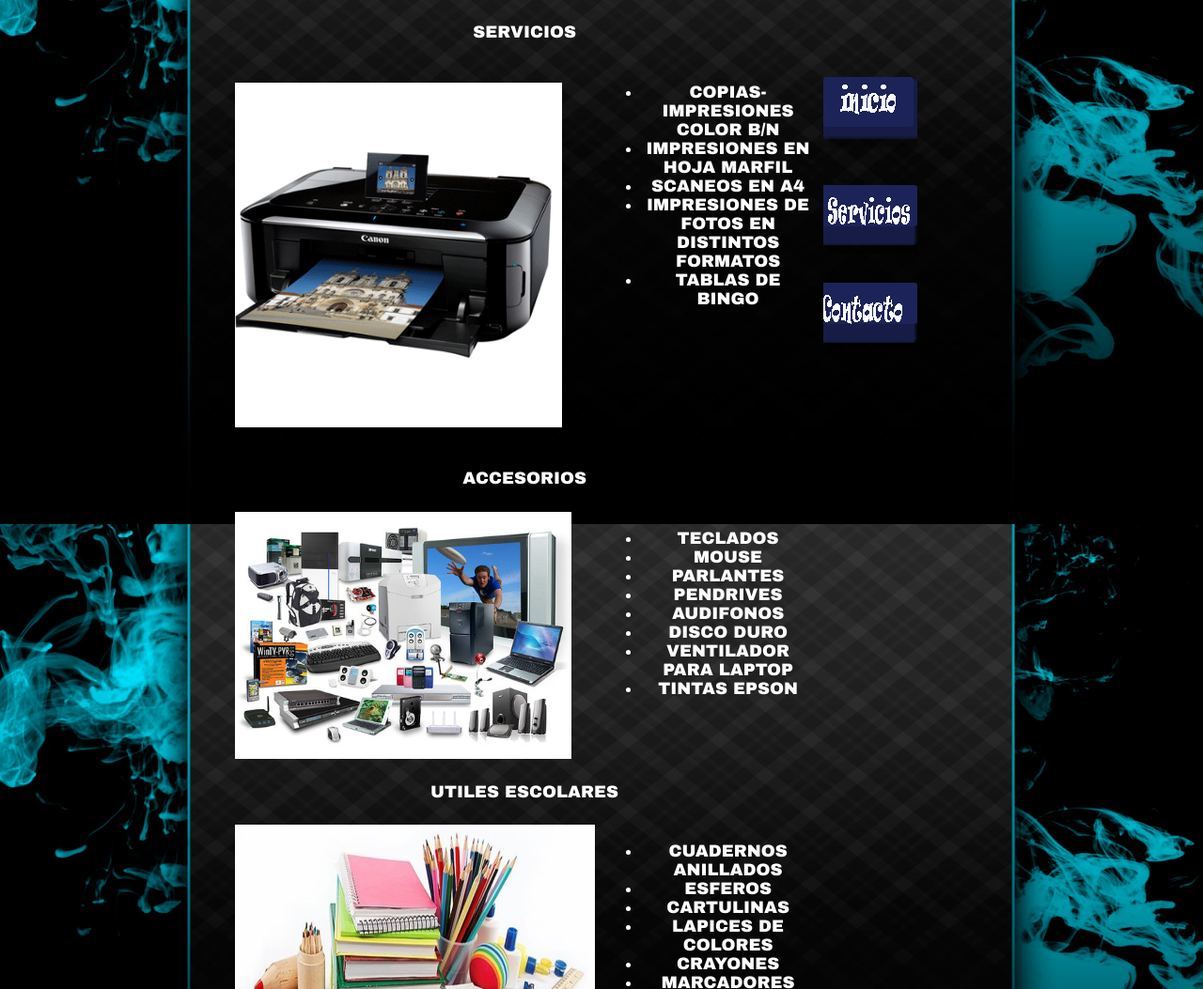
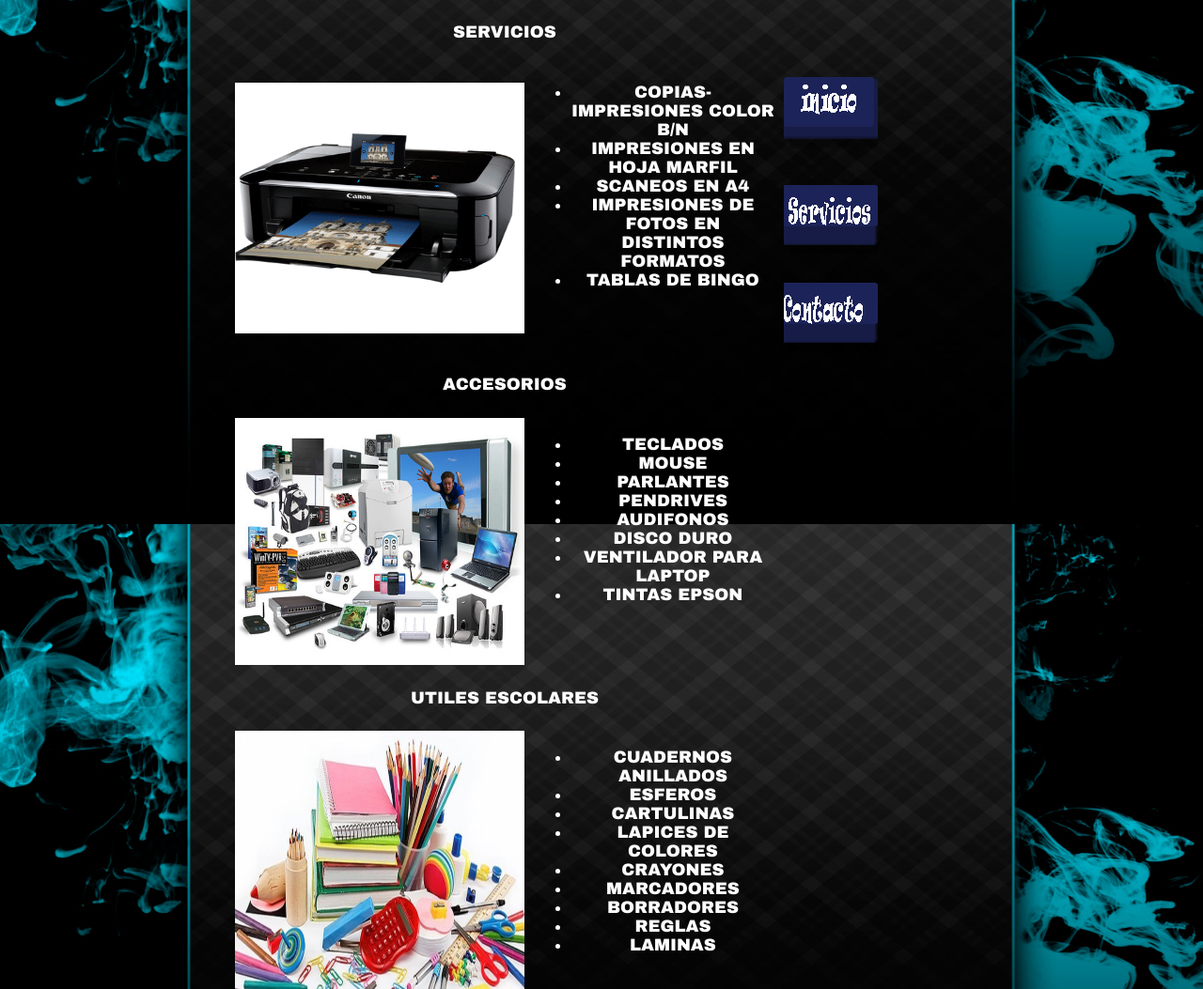
Before and after one commit to stivendev/website, a plain HTML site: page servicios.html in a window 1280 px wide. Shown: the part 242-1295 px from the top of the page at 94% size. Drawn offline with Linux system fonts and the light colour scheme.

Commit message:
Tamaño de imagenes

```diff
--- a/servicios.html
+++ b/servicios.html
@@ -52,7 +52,7 @@ function MM_swapImage() { //v3.0
     <td width="199">&nbsp;</td>
   </tr>
   <tr>
-    <td width="295" height="144" align="left" valign="top"><p><img src="imagenes/impresion.gif" width="348" height="367" /></p></td>
+    <td width="295" height="144" align="left" valign="top"><p><img src="imagenes/impresion.gif" width="308" height="267" /></p></td>
     <td width="258" height="144" align="center" valign="top"><ul>
       <li>COPIAS-IMPRESIONES COLOR B/N</li>
       <li>IMPRESIONES EN HOJA MARFIL</li>
@@ -69,7 +69,7 @@ function MM_swapImage() { //v3.0
     <td height="52" colspan="2" align="center" valign="middle">ACCESORIOS</td>
   </tr>
   <tr>
-    <td height="142" align="left" valign="top"><img src="imagenes/accesorios.jpg" width="358" height="263" /></td>
+    <td height="142" align="left" valign="top"><img src="imagenes/accesorios.jpg" width="308" height="263" /></td>
     <td height="142" align="center" valign="top"><ul>
       <li>TECLADOS</li>
       <li>MOUSE</li>
@@ -85,7 +85,7 @@ function MM_swapImage() { //v3.0
     <td height="50" colspan="2" align="center" valign="middle">UTILES ESCOLARES</td>
   </tr>
   <tr>
-    <td height="171" align="left" valign="top"><img src="imagenes/UTILES-ESCOLARES.jpg" width="383" height="290" /></td>
+    <td height="171" align="left" valign="top"><img src="imagenes/UTILES-ESCOLARES.jpg" width="308" height="290" /></td>
     <td height="171" align="center" valign="top"><ul>
       <li>CUADERNOS ANILLADOS</li>
       <li>ESFEROS</li>
```
